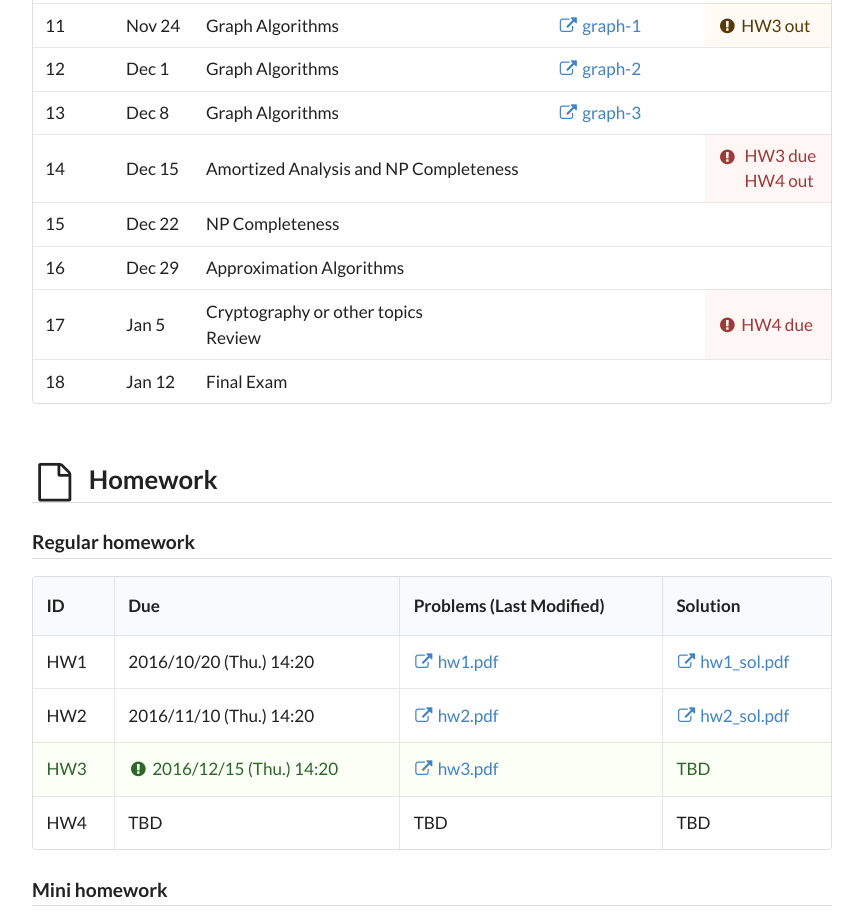
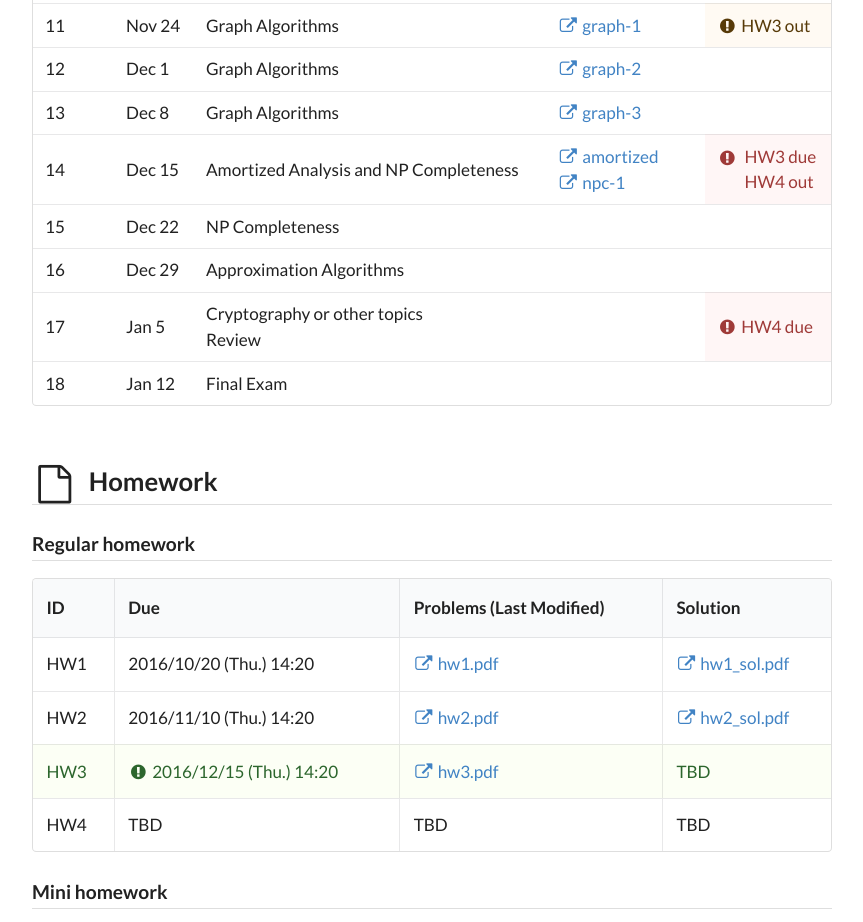
Before and after one commit to tzupengwang/ada2016-webpage, a website: page src/pug/index.pug in a window 1280 px wide. Shown: the part 1834-2756 px from the top of the page, without its empty margins (208-1071 px from the left). Drawn offline with nearby package versions, Linux system fonts and the light colour scheme; files that its build step writes are made by us from their sources; files whose address does not match are found by name; a web font is replaced by a local one.

Commit message:
added amortized and npc slides

```diff
--- a/src/pug/syllabus.pug
+++ b/src/pug/syllabus.pug
@@ -145,6 +145,9 @@
         td Dec 15
         td Amortized Analysis and NP Completeness
         td
+          +alink('amortized', 'https://drive.google.com/a/csie.ntu.edu.tw/file/d/0BxG8PWtjue6oZG43V1pGY05GUUk/view?usp=sharing')
+          br
+          +alink('npc-1', 'https://drive.google.com/a/csie.ntu.edu.tw/file/d/0BxG8PWtjue6oTlVtUlMycmRQLXc/view?usp=sharing')
         td.error
           i.attention.icon(style="vertical-align: top")
           p(style="display: inline-block;")
```
Also changed, not shown: index.html.
